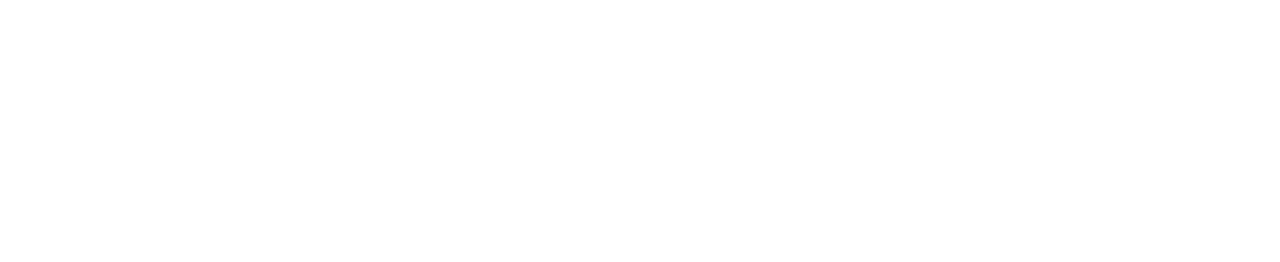
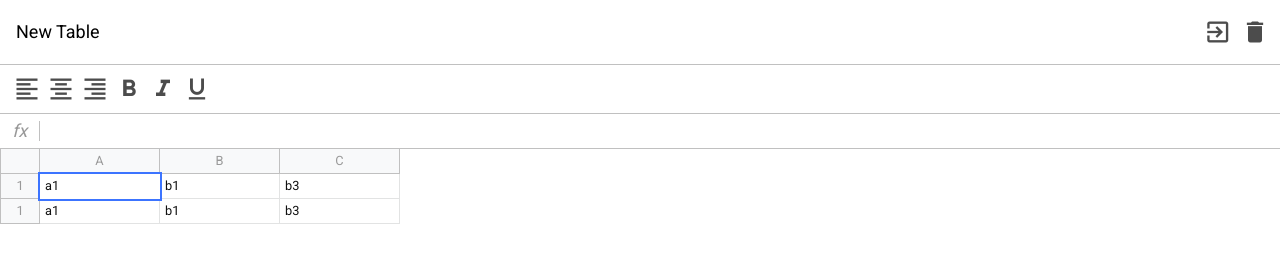
Before and after one commit to daniel-bevziuc/pure-excel, a website built with webpack: page src/index.html in a window 1280 px wide. Built offline with nearby package versions, Linux system fonts and the light colour scheme.

Commit message:
create component and structure for each component and also create mini library to work with DOM

```diff
--- a/package.json
+++ b/package.json
@@ -27,6 +27,7 @@
   "browserslist": "> 0.25%, not dead",
   "devDependencies": {
     "@babel/core": "^7.9.6",
+    "@babel/plugin-proposal-class-properties": "^7.8.3",
     "@babel/preset-env": "^7.9.6",
     "babel-eslint": "^10.1.0",
     "babel-loader": "^8.1.0",
--- /dev/null
+++ b/src/components/excel/Excel.js
@@ -0,0 +1,25 @@
+import { $ } from '@core/dom'
+
+export class Excel {
+    constructor(selector, options) {
+        this.$el = document.querySelector(selector)
+        this.components = options.components || []
+    }
+
+    getRoot() {
+        const $root = $.create('div', 'excel')
+
+        this.components.forEach(Component => {
+            const $el = $.create('div', Component.className)
+            const component = new Component($el)
+            $el.innerHTML = component.toHTML()
+            $root.append($el)
+        })
+
+        return $root
+    }
+
+    render() {
+        this.$el.append(this.getRoot())
+    }
+}
--- /dev/null
+++ b/src/components/formula/Formula.js
@@ -0,0 +1,14 @@
+import {ExcelComponent} from '@core/ExcelComponent'
+
+export class Formula extends ExcelComponent {
+    static className = 'excel__formula'
+
+    toHTML() {
+        return `
+            <div class="formula-info">fx</div>
+            <div class="formula-input"
+            contenteditable="true"
+            spellcheck="false"></div>
+        `
+    }
+}
--- /dev/null
+++ b/src/components/header/Header.js
@@ -0,0 +1,19 @@
+import {ExcelComponent} from '@core/ExcelComponent'
+
+export class Header extends ExcelComponent {
+    static className = 'excel__header'
+
+    toHTML() {
+        return `
+            <input type="text" class="input" value="New Table"/>
+            <div>
+                <div class="button">
+                    <i class="material-icons">exit_to_app</i>
+                </div>
+                <div class="button">
+                    <i class="material-icons">delete</i>
+                </div>
+            </div>
+        `
+    }
+}
--- /dev/null
+++ b/src/components/table/Table.js
@@ -0,0 +1,48 @@
+import {ExcelComponent} from '@core/ExcelComponent'
+
+export class Table extends ExcelComponent {
+    static className = 'excel__table'
+
+    toHTML() {
+        return `
+            <div class="row">
+                <div class="row-info">
+
+                </div>
+                <div class="row-data">
+                    <div class="column">
+                        A
+                    </div>
+                    <div class="column">
+                        B
+                    </div>
+                    <div class="column">
+                        C
+                    </div>
+                </div>
+            </div>
+
+            <div class="row">
+                <div class="row-info">
+                    1
+                </div>
+                <div class="row-data">
+                    <div class="cell selected">a1</div>
+                    <div class="cell">b1</div>
+                    <div class="cell">b3</div>
+                </div>
+            </div>
+
+            <div class="row">
+                <div class="row-info">
+                    1
+                </div>
+                <div class="row-data">
+                    <div class="cell">a1</div>
+                    <div class="cell">b1</div>
+                    <div class="cell">b3</div>
+                </div>
+            </div>
+        `
+    }
+}
--- /dev/null
+++ b/src/components/toolbar/Toolbar.js
@@ -0,0 +1,28 @@
+import {ExcelComponent} from '@core/ExcelComponent'
+
+export class Toolbar extends ExcelComponent {
+    static className = 'excel__toolbar'
+
+    toHTML() {
+        return `
+            <div class="button">
+                <i class="material-icons">format_align_left</i>
+            </div>
+            <div class="button">
+                <i class="material-icons">format_align_center</i>
+            </div>
+            <div class="button">
+                <i class="material-icons">format_align_right</i>
+            </div>
+            <div class="button">
+                <i class="material-icons">format_bold</i>
+            </div>
+            <div class="button">
+                <i class="material-icons">format_italic</i>
+            </div>
+            <div class="button">
+                <i class="material-icons">format_underlined</i>
+            </div>
+        `
+    }
+}
--- /dev/null
+++ b/src/core/DomListener.js
@@ -0,0 +1,9 @@
+export class DomListener {
+    constructor($root) {
+        if (!$root) {
+            throw new Error(`No $root provided for DomListener!`)
+        }
+
+        this.$root = $root
+    }
+}
--- /dev/null
+++ b/src/core/ExcelComponent.js
@@ -0,0 +1,8 @@
+import { DomListener } from '@core/DomListener'
+
+export class ExcelComponent extends DomListener {
+    // Return template component
+    toHTML() {
+        return ''
+    }
+}
--- /dev/null
+++ b/src/core/dom.js
@@ -0,0 +1,15 @@
+class Dom {
+}
+
+export function $() {
+    return new Dom()
+}
+
+$.create = (tagName, classes = '') => {
+    const element = document.createElement(tagName)
+    if (classes) {
+        element.classList.add(classes)
+    }
+
+    return element
+}
--- a/src/index.js
+++ b/src/index.js
@@ -1,4 +1,12 @@
-import './module'
 import './scss/index.scss'
+import { Excel } from '@/components/excel/Excel'
+import { Header } from '@/components/header/Header'
+import { Toolbar } from '@/components/toolbar/Toolbar'
+import { Formula } from '@/components/formula/Formula'
+import { Table } from '@/components/table/Table'
 
-console.log('hello')
+const excel = new Excel('#app', {
+    components: [Header, Toolbar, Formula, Table],
+})
+
+excel.render()
--- a/src/module.js
+++ /dev/null
@@ -1,7 +0,0 @@
-console.log('module is working')
-
-async function start() {
-    return await Promise.resolve('asinc working')
-}
-
-start().then(console.log)
--- a/webpack.config.js
+++ b/webpack.config.js
@@ -14,7 +14,8 @@ const jsLoader = () => {
         {
             loader: 'babel-loader',
             options: {
-                presets: ['@babel/preset-env']
+                presets: ['@babel/preset-env'],
+                plugins: ['@babel/plugin-proposal-class-properties']
             }
         }
     ]
```
Also changed, not shown: src/index.html (+1 -3 lines), 2 other files.
